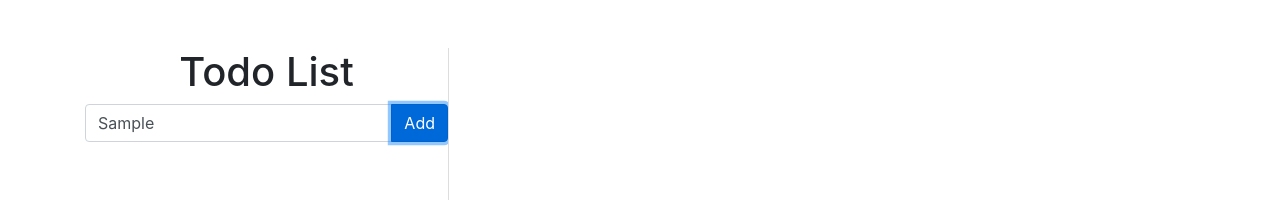
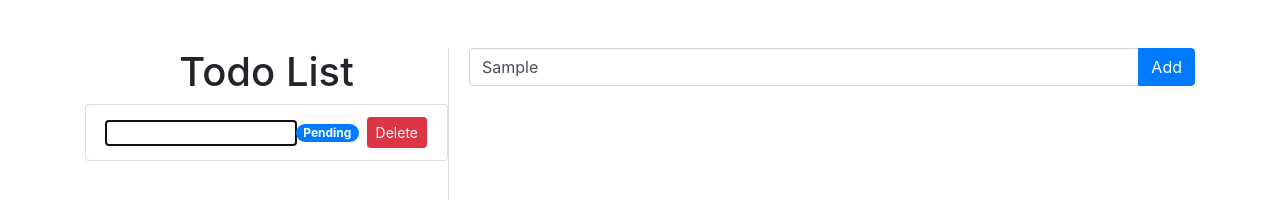
Before and after one commit to linhuayun/todo, a website: page public/index.html in a window 1280 px wide. Both pictures are taken after typing "Sample" into the empty fields and a click on the button "Add". Shown: the top 200 px of the page. Drawn offline with nearby package versions, Linux system fonts and the light colour scheme; no server answers.

Commit message:
bug: detail covered title

```diff
--- a/public/index.html
+++ b/public/index.html
@@ -52,15 +52,17 @@
   <div class="container mt-5">
     <div id="todoListContainer" class="mb-3">
       <h1 class="text-center">Todo List</h1>
+      <ul id="todoList" class="list-group"></ul>
+    </div>
+    <div id="todoDetailContainer">
+      <!-- 新增标题输入框到右侧详情区域的上方 -->
       <div class="input-group mb-3">
         <input type="text" id="newTodoText" class="form-control" placeholder="Add a new todo">
         <div class="input-group-append">
-          <button class="btn btn-primary" onclick="addTodo()">Add</button>
+          <button class="btn btn-primary" onclick="addEmptyTodo()">Add</button>
         </div>
       </div>
-      <ul id="todoList" class="list-group"></ul>
     </div>
-    <div id="todoDetailContainer"></div>
   </div>
 
   <script src="js/todo.js"></script>
--- a/public/js/todo.js
+++ b/public/js/todo.js
@@ -7,6 +7,21 @@ document.addEventListener('DOMContentLoaded', () => {
       });
     });
 });
+
+function addEmptyTodo() {
+  // 创建一条新的空待办事项条目
+  const emptyTodo = { text: '', detail: '' };
+
+  // 显示在列表最下方，并设置焦点到新的待办事项
+  addTodoToList(emptyTodo);
+
+  // 获取最新添加的li元素并设置焦点到它的文本框
+  const lastLi = document.getElementById('todoList').lastElementChild.querySelector('.flex-grow-1');
+  if (lastLi) {
+    lastLi.focus();
+  }
+}
+
 
 function addTodo() {
   const todoText = document.getElementById('newTodoText').value;
@@ -30,26 +45,31 @@ function addTodo() {
 function addTodoToList(todo) {
   const li = document.createElement('li');
   li.className = 'list-group-item d-flex align-items-center todo-item';
-  li.dataset.id = todo.id;
+  li.dataset.id = todo.id || Math.random().toString(36).substr(2, 9); // 为新创建的todo分配临时ID
 
   const textDiv = document.createElement('div');
-  textDiv.className = 'flex-grow-1';
+  textDiv.className = 'flex-grow-1 editable';
+  textDiv.contentEditable = true;
   textDiv.textContent = todo.text;
+
+  // 监听编辑事件以实现实时保存
+  textDiv.addEventListener('input', (event) => {
+    updateTodoTitle(event.target.parentElement.dataset.id, event.target.textContent);
+  });
 
   const span = document.createElement('span');
   span.className = 'badge badge-primary badge-pill mr-2';
   span.textContent = todo.completed ? 'Completed' : 'Pending';
   span.style.cursor = 'pointer';
   span.onclick = function() {
-      // 切换当前状态并调用 toggleTodo 函数
-      const currentStatus = this.textContent.toLowerCase() === 'pending';
-      toggleTodo(todo.id, currentStatus);
+    const currentStatus = this.textContent.toLowerCase() === 'pending';
+    toggleTodo(li.dataset.id, currentStatus);
   };
 
   const deleteButton = document.createElement('button');
   deleteButton.className = 'btn btn-danger btn-sm';
   deleteButton.textContent = 'Delete';
-  deleteButton.onclick = () => deleteTodo(todo.id);
+  deleteButton.onclick = () => deleteTodo(li.dataset.id);
 
   // 添加点击事件监听器以处理详情显示
   li.onclick = () => showTodoDetail(todo);
@@ -59,6 +79,41 @@ function addTodoToList(todo) {
   li.appendChild(deleteButton);
 
   document.getElementById('todoList').appendChild(li);
+
+  // 如果是新创建的待办事项，则立即保存
+  if (!todo.id) {
+    createTodoInServer(todo.text, todo.detail)
+      .then(savedTodo => {
+        li.dataset.id = savedTodo.id; // 更新真实的ID
+      })
+      .catch(console.error);
+  }
+}
+
+// 实时更新左侧和右侧的todo标题
+function updateTodoTitle(id, title) {
+  fetch(`/api/todos/${id}`, {
+    method: 'PUT',
+    headers: { 'Content-Type': 'application/json' },
+    body: JSON.stringify({ text: title })
+  })
+    .then(() => {
+      const todoDetail = document.getElementById('todoDetailContainer').querySelector('textarea');
+      if (todoDetail && todoDetail.parentElement.parentElement.querySelector(`[data-id="${id}"]`)) {
+        todoDetail.parentElement.previousElementSibling.textContent = title;
+      }
+    })
+    .catch(console.error);
+}
+
+// 创建新待办事项并在服务器上保存
+async function createTodoInServer(text, detail) {
+  const response = await fetch('/api/todos', {
+    method: 'POST',
+    headers: { 'Content-Type': 'application/json' },
+    body: JSON.stringify({ text, detail })
+  });
+  return await response.json();
 }
 
 function showTodoDetail(todo) {
```
